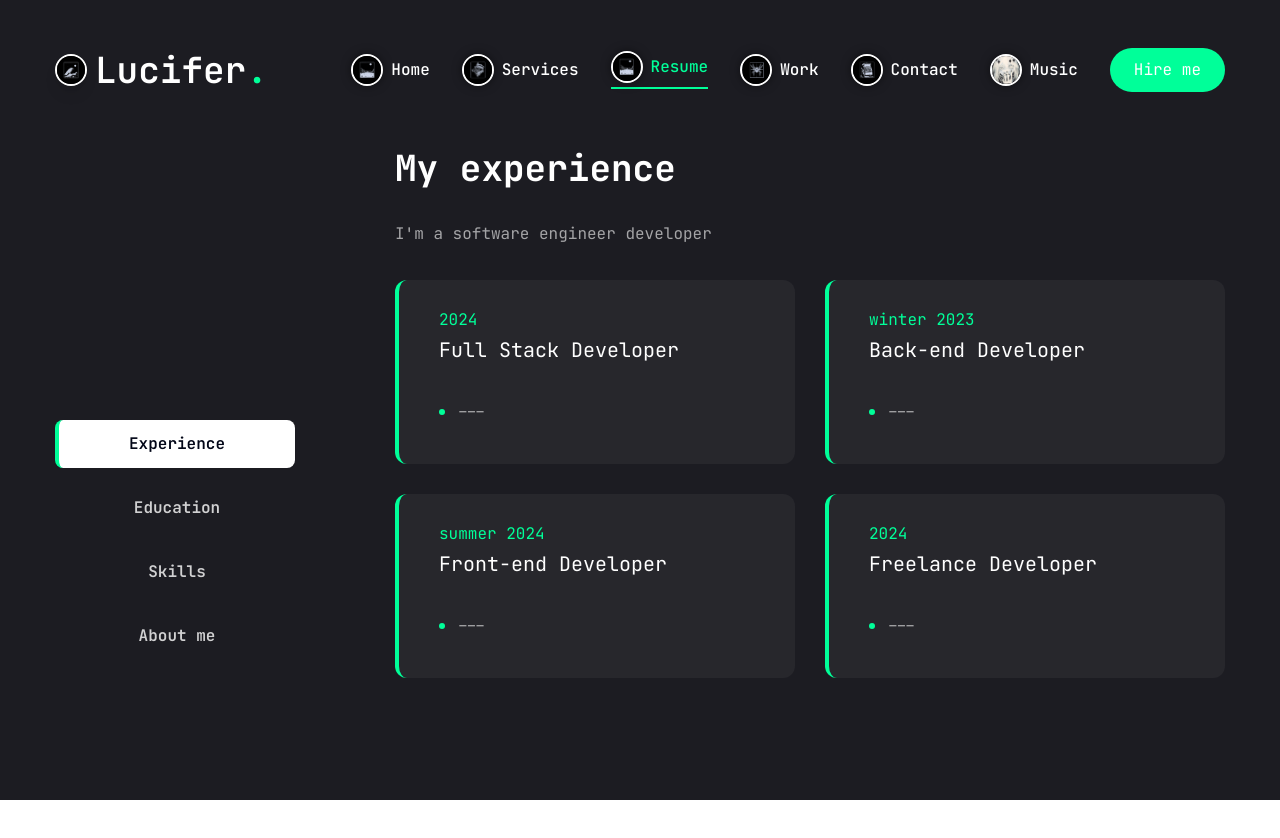
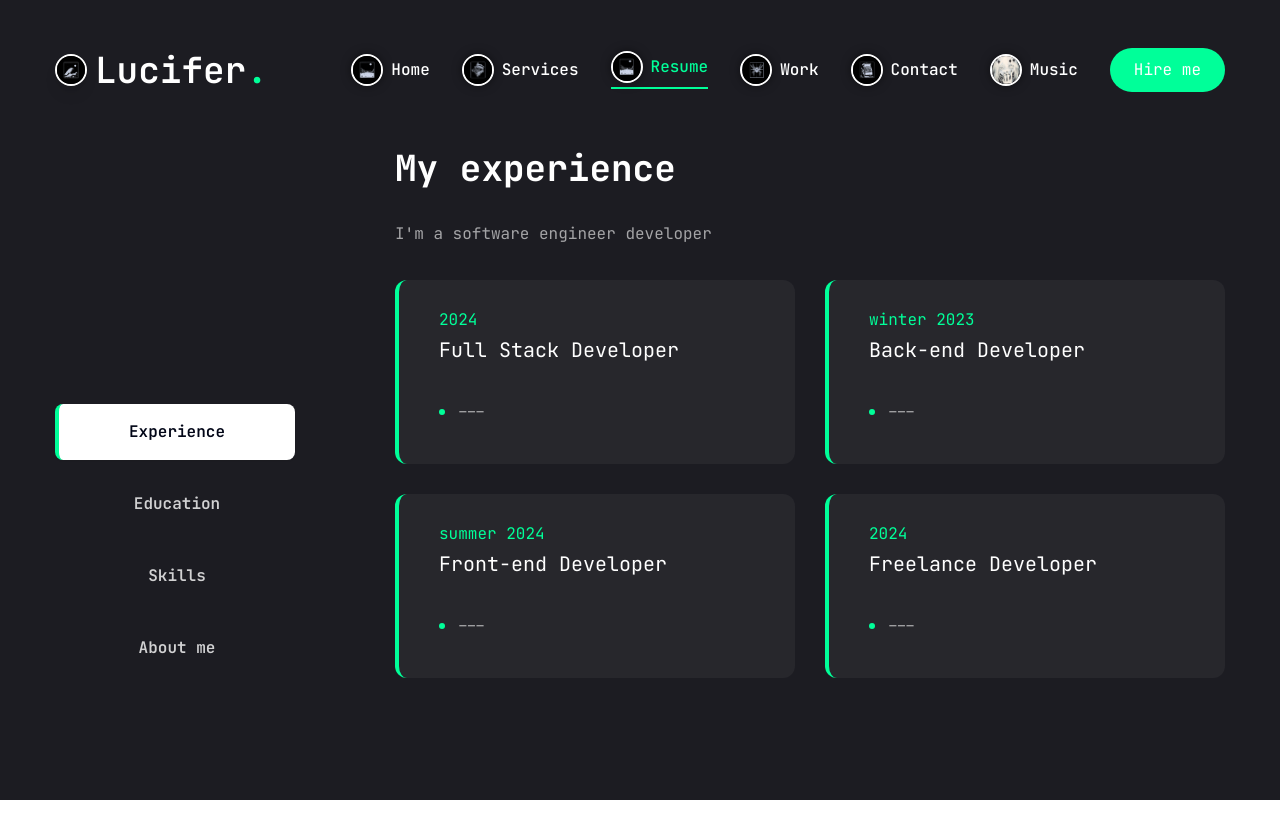
Before and after one commit to Lucifer123Morning/lucifer_server, a Next.js app: page /resume in a window 1280 px wide. Shown: the top 838 px of the page. Built offline with nearby package versions, Linux system fonts and the light colour scheme.

Commit message:
Initial commit

```diff
--- a/components/ResumeClient.jsx
+++ b/components/ResumeClient.jsx
@@ -96,7 +96,7 @@ export default function ResumeClient() {
                             <TabsTrigger
                                 key={tab.value}
                                 value={tab.value}
-                                className={`w-full text-left text-base font-semibold py-3 px-5 rounded-lg border-l-4 transition-all duration-300 ${
+                                className={`w-full text-left text-base font-semibold py-4 px-6 rounded-lg border-l-4 transition-all duration-300 ${
                                     activeTab === tab.value
                                         ? "border-accent text-accent bg-primary shadow-[0_0_10px_rgba(0,255,150,0.25)]"
                                         : "border-transparent text-white/80 hover:text-accent"
```
